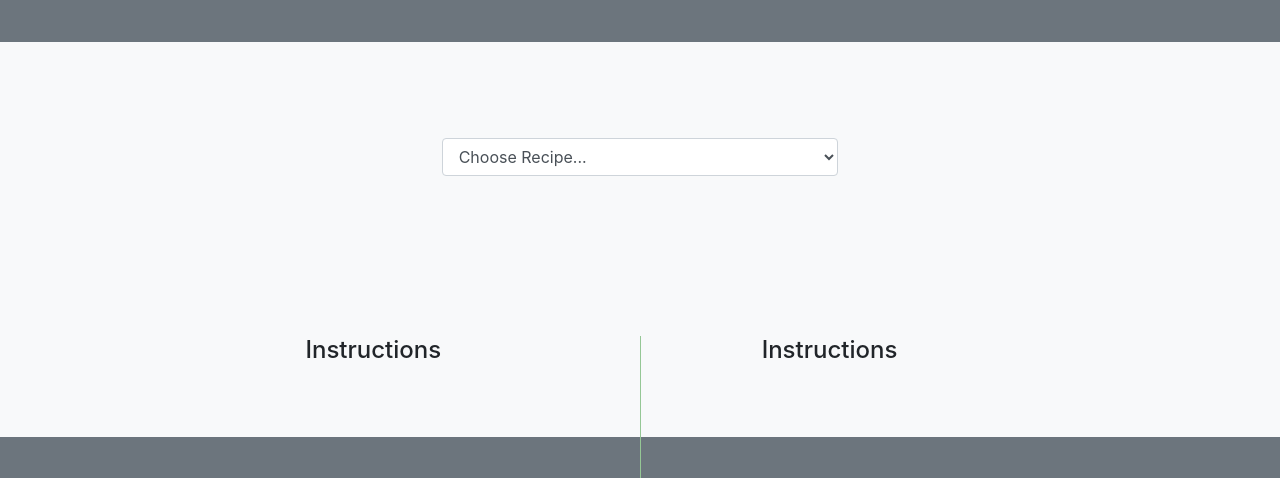
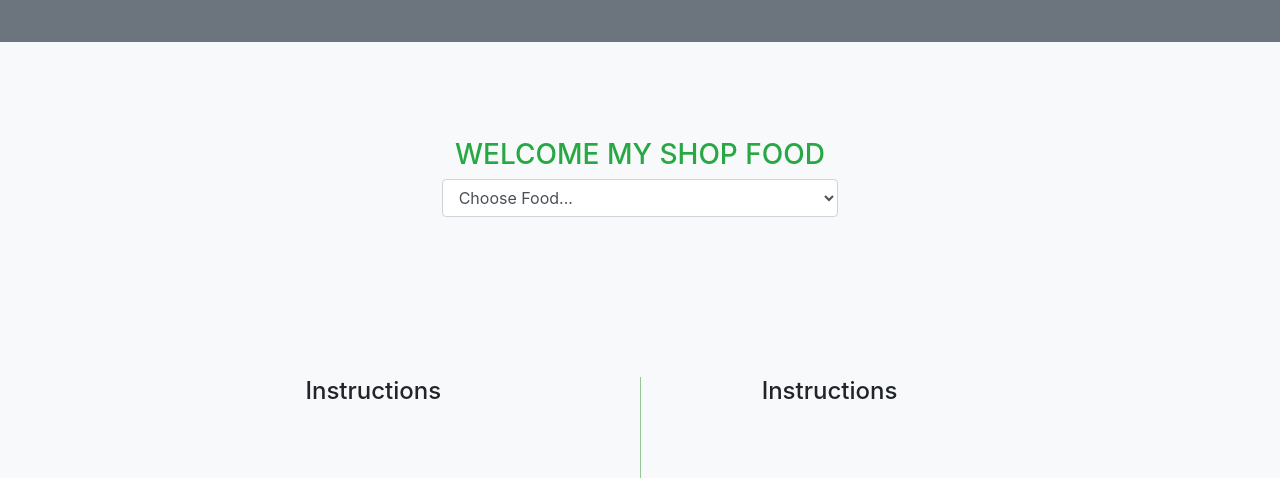
Before and after one commit to vannuthchhorn/Project_Jquery, a plain HTML site: page index.html in a window 1280 px wide. Shown: the part 158-636 px from the top of the page. Drawn offline with nearby package versions, Linux system fonts and the light colour scheme; no server answers.

Commit message:
design interface

```diff
--- a/index.html
+++ b/index.html
@@ -30,8 +30,9 @@
             <div class="jumbotron jumbotron-fluid bg-light row">
                 <div class="col-4"></div>
                 <div class="col-4">
+                    <h3 class="text-center text-success">WELCOME MY SHOP FOOD</h3>
                     <select id="recipe" class="form-control">
-                        <option value="" disabled selected>Choose Recipe...</option>
+                        <option value="" disabled selected>Choose Food...</option>
                     </select>
                 </div>
                 <div class="col-4"></div>
--- a/js/select.js
+++ b/js/select.js
@@ -131,7 +131,7 @@ function showRecipes(name,img,nbGuests) {
                     <h5 class="text-center">Number of persons </h5>
                 </div>
 
-                <div class="col-3">
+                <div class="col-3 float-right">
                     <form>
                         <div class="input-group">
                             <div class="input-group-prepend">
```
